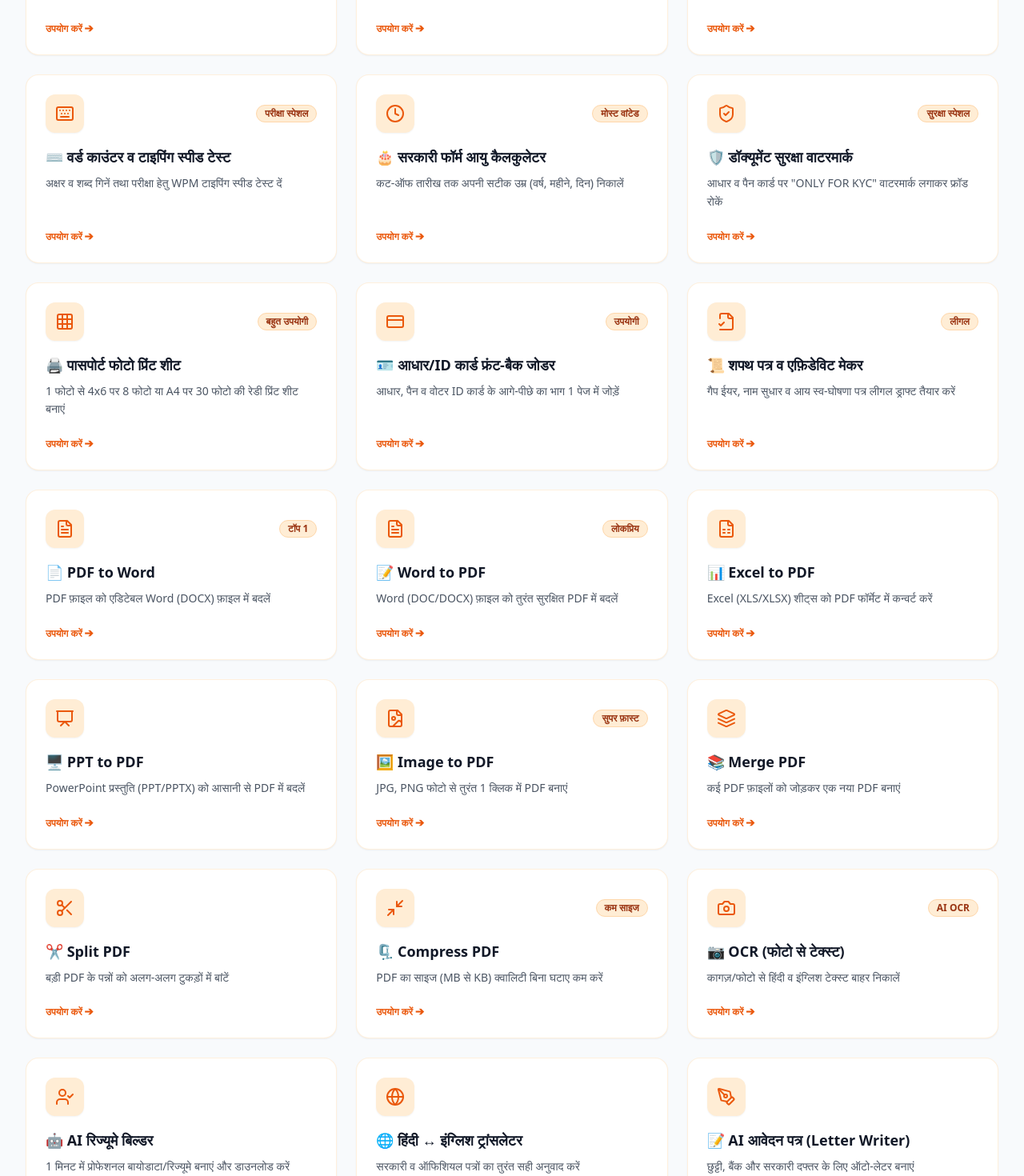
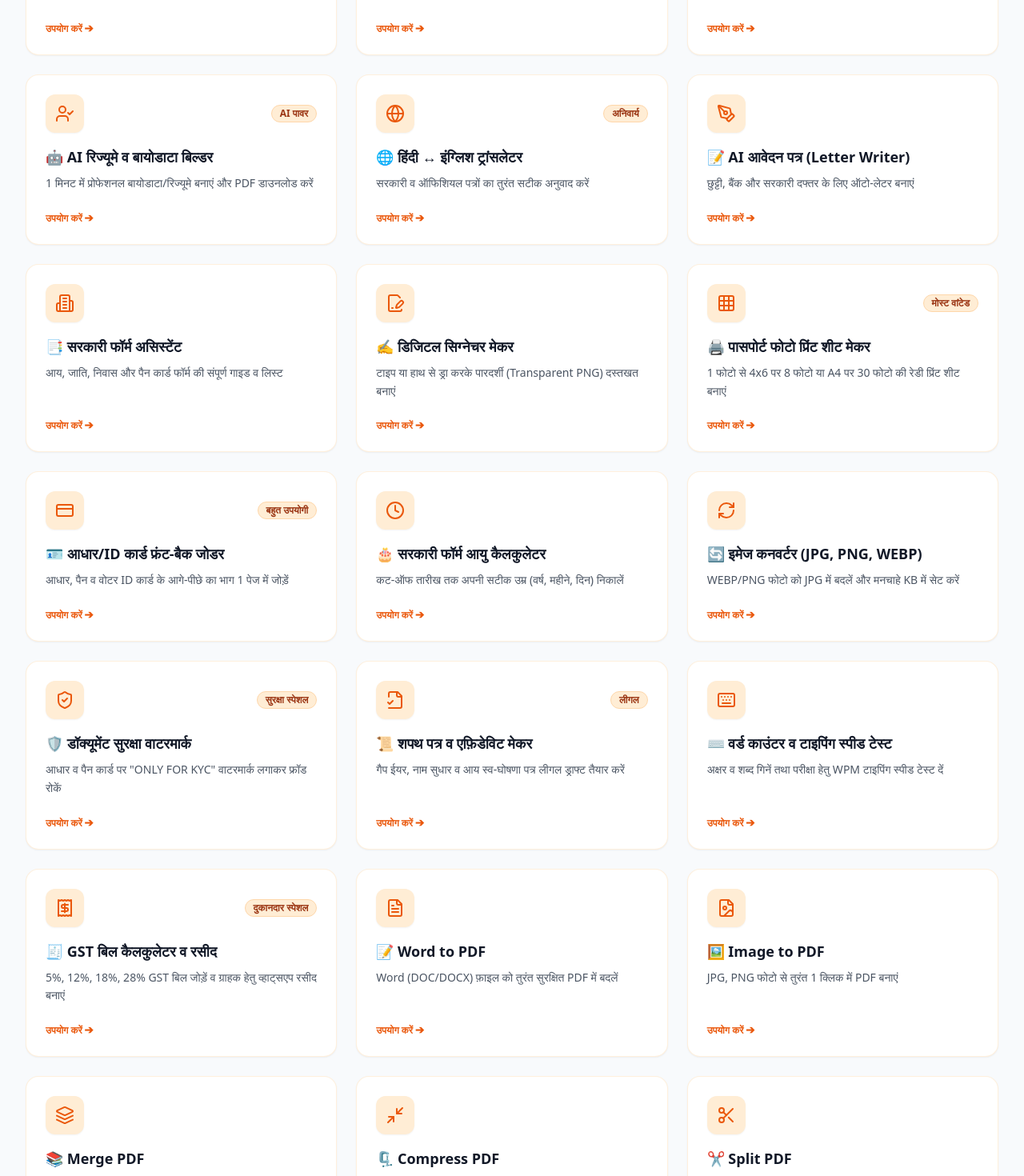
Before and after one commit to appi121/Mera-Document, a React (Vite) app: page / in a window 1280 px wide. Shown: the part 1020-2490 px from the top of the page at 80% size. Built offline with nearby package versions, Linux system fonts and the light colour scheme.

Commit message:
[dyad] Reordered tools list to display core initial tools first followed by popular utilities - wrote 1 file(s)

```diff
--- a/src/components/ToolGrid.tsx
+++ b/src/components/ToolGrid.tsx
@@ -37,6 +37,18 @@ interface ToolGridProps {
 }
 
 export const toolsData: ToolItem[] = [
+  // 1. Initial Core Tools (सबसे पहले जोड़ने वाले मुख्य टूल्स)
+  {
+    id: 'pdf-to-word',
+    titleHi: '📄 PDF to Word (स्कैन OCR स्पेशल)',
+    titleEn: '📄 PDF to Word Converter (AI OCR)',
+    descHi: 'PDF एवं स्कैन कागज़ात को एडिटेबल Word (DOCX) फ़ाइल में बदलें',
+    descEn: 'Convert PDF & scanned paper photos into editable Word documents',
+    icon: 'pdf-to-word',
+    category: 'popular',
+    badgeHi: 'टॉप 1 टूल',
+    badgeEn: 'Top #1 Tool',
+  },
   {
     id: 'photo-resizer',
     titleHi: '🖼️ फोटो व सिग्नेचर रिसाइज़र',
@@ -49,37 +61,88 @@ export const toolsData: ToolItem[] = [
     badgeEn: 'Govt Form Special',
   },
   {
-    id: 'image-converter',
-    titleHi: '🔄 इमेज कनवर्टर (JPG, PNG, WEBP)',
-    titleEn: '🔄 Image Format & Target KB Converter',
-    descHi: 'WEBP/PNG फोटो को JPG में बदलें और मनचाहे KB में सेट करें',
-    descEn: 'Convert WEBP/PNG to JPG & squeeze image to exact KB size',
-    icon: 'image-converter',
-    category: 'popular',
-    badgeHi: 'कन्वर्टर',
-    badgeEn: 'Converter',
+    id: 'ocr',
+    titleHi: '📷 OCR (फोटो से टेक्स्ट निकालें)',
+    titleEn: '📷 OCR Photo Text Extractor',
+    descHi: 'कागज़/फोटो से हिंदी व इंग्लिश टेक्स्ट बाहर निकालें व कॉपी करें',
+    descEn: 'Extract editable Hindi & English text from photos & paper images',
+    icon: 'ocr',
+    category: 'utilities',
+    badgeHi: 'AI OCR',
+    badgeEn: 'AI OCR',
   },
   {
-    id: 'gst-calculator',
-    titleHi: '🧾 GST बिल कैलकुलेटर व रसीद',
-    titleEn: '🧾 GST Bill Calculator & Receipt',
-    descHi: '5%, 12%, 18%, 28% GST बिल जोड़ें व ग्राहक हेतु व्हाट्सएप रसीद बनाएं',
-    descEn: 'Calculate GST bill with CGST/SGST breakdown & WhatsApp receipt',
-    icon: 'gst-calculator',
-    category: 'utilities',
-    badgeHi: 'दुकानदार स्पेशल',
-    badgeEn: 'Bill & Receipt',
+    id: 'resume',
+    titleHi: '🤖 AI रिज्यूमे व बायोडाटा बिल्डर',
+    titleEn: '🤖 AI Resume & Biodata Builder',
+    descHi: '1 मिनट में प्रोफेशनल बायोडाटा/रिज्यूमे बनाएं और PDF डाउनलोड करें',
+    descEn: 'Build professional Indian resume in 1 minute with instant PDF download',
+    icon: 'resume',
+    category: 'ai',
+    badgeHi: 'AI पावर',
+    badgeEn: 'AI Powered',
   },
   {
-    id: 'typing-counter',
-    titleHi: '⌨️ वर्ड काउंटर व टाइपिंग स्पीड टेस्ट',
-    titleEn: '⌨️ Word Counter & WPM Typing Test',
-    descHi: 'अक्षर व शब्द गिनें तथा परीक्षा हेतु WPM टाइपिंग स्पीड टेस्ट दें',
-    descEn: 'Count words & characters, measure exam WPM typing speed',
-    icon: 'typing-counter',
+    id: 'translate',
+    titleHi: '🌐 हिंदी ↔ इंग्लिश ट्रांसलेटर',
+    titleEn: '🌐 Hindi ↔ English AI Translator',
+    descHi: 'सरकारी व ऑफिशियल पत्रों का तुरंत सटीक अनुवाद करें',
+    descEn: 'Instant translation for official, legal & govt work',
+    icon: 'translate',
+    category: 'ai',
+    badgeHi: 'अनिवार्य',
+    badgeEn: 'Essential',
+  },
+  {
+    id: 'letter',
+    titleHi: '📝 AI आवेदन पत्र (Letter Writer)',
+    titleEn: '📝 AI Letter & Application Writer',
+    descHi: 'छुट्टी, बैंक और सरकारी दफ्तर के लिए ऑटो-लेटर बनाएं',
+    descEn: 'Auto-generate leave, bank & official complaint applications',
+    icon: 'letter',
+    category: 'ai',
+  },
+  {
+    id: 'govt',
+    titleHi: '📑 सरकारी फॉर्म असिस्टेंट',
+    titleEn: '📑 Govt Form Guide & Assistant',
+    descHi: 'आय, जाति, निवास और पैन कार्ड फॉर्म की संपूर्ण गाइड व लिस्ट',
+    descEn: 'Complete guide & document checklist for Indian Govt Forms',
+    icon: 'govt',
+    category: 'popular',
+  },
+  {
+    id: 'signature',
+    titleHi: '✍️ डिजिटल सिग्नेचर मेकर',
+    titleEn: '✍️ Digital Signature Creator',
+    descHi: 'टाइप या हाथ से ड्रा करके पारदर्शी (Transparent PNG) दस्तखत बनाएं',
+    descEn: 'Create transparent PNG signatures by typing or drawing',
+    icon: 'signature',
     category: 'utilities',
-    badgeHi: 'परीक्षा स्पेशल',
-    badgeEn: 'Exam Special',
+  },
+
+  // 2. Most Frequently Used Utilities (सबसे ज्यादा उपयोग होने वाले अन्य लोकप्रिय टूल्स)
+  {
+    id: 'passport-sheet',
+    titleHi: '🖨️ पासपोर्ट फोटो प्रिंट शीट मेकर',
+    titleEn: '🖨️ Passport Photo Sheet Maker',
+    descHi: '1 फोटो से 4x6 पर 8 फोटो या A4 पर 30 फोटो की रेडी प्रिंट शीट बनाएं',
+    descEn: 'Generate printable 8-photo (4x6) or 30-photo (A4) sheets instantly',
+    icon: 'passport-sheet',
+    category: 'popular',
+    badgeHi: 'मोस्ट वांटेड',
+    badgeEn: 'Most Popular',
+  },
+  {
+    id: 'id-joiner',
+    titleHi: '🪪 आधार/ID कार्ड फ्रंट-बैक जोडर',
+    titleEn: '🪪 ID Card Front & Back Joiner',
+    descHi: 'आधार, पैन व वोटर ID कार्ड के आगे-पीछे का भाग 1 पेज में जोड़ें',
+    descEn: 'Combine Front and Back of Aadhaar, PAN or Voter ID onto 1 page',
+    icon: 'id-joiner',
+    category: 'popular',
+    badgeHi: 'बहुत उपयोगी',
+    badgeEn: 'Must Have',
   },
   {
     id: 'age-calculator',
@@ -89,8 +152,15 @@ export const toolsData: ToolItem[] = [
     descEn: 'Calculate exact age in Years, Months, Days on job cut-off date',
     icon: 'age-calculator',
     category: 'popular',
-    badgeHi: 'मोस्ट वांटेड',
-    badgeEn: 'Most Needed',
+  },
+  {
+    id: 'image-converter',
+    titleHi: '🔄 इमेज कनवर्टर (JPG, PNG, WEBP)',
+    titleEn: '🔄 Image Format & Target KB Converter',
+    descHi: 'WEBP/PNG फोटो को JPG में बदलें और मनचाहे KB में सेट करें',
+    descEn: 'Convert WEBP/PNG to JPG & squeeze image to exact KB size',
+    icon: 'image-converter',
+    category: 'popular',
   },
   {
     id: 'watermark',
@@ -104,28 +174,6 @@ export const toolsData: ToolItem[] = [
     badgeEn: 'Anti-Fraud',
   },
   {
-    id: 'passport-sheet',
-    titleHi: '🖨️ पासपोर्ट फोटो प्रिंट शीट',
-    titleEn: '🖨️ Passport Photo Sheet Maker',
-    descHi: '1 फोटो से 4x6 पर 8 फोटो या A4 पर 30 फोटो की रेडी प्रिंट शीट बनाएं',
-    descEn: 'Generate printable 8-photo (4x6) or 30-photo (A4) sheets instantly',
-    icon: 'passport-sheet',
-    category: 'popular',
-    badgeHi: 'बहुत उपयोगी',
-    badgeEn: 'Must Have',
-  },
-  {
-    id: 'id-joiner',
-    titleHi: '🪪 आधार/ID कार्ड फ्रंट-बैक जोडर',
-    titleEn: '🪪 ID Card Front & Back Joiner',
-    descHi: 'आधार, पैन व वोटर ID कार्ड के आगे-पीछे का भाग 1 पेज में जोड़ें',
-    descEn: 'Combine Front and Back of Aadhaar, PAN or Voter ID onto 1 page',
-    icon: 'id-joiner',
-    category: 'popular',
-    badgeHi: 'उपयोगी',
-    badgeEn: 'Useful',
-  },
-  {
     id: 'affidavit',
     titleHi: '📜 शपथ पत्र व एफ़िडेविट मेकर',
     titleEn: '📜 AI Affidavit Generator',
@@ -137,16 +185,27 @@ export const toolsData: ToolItem[] = [
     badgeEn: 'Legal Draft',
   },
   {
-    id: 'pdf-to-word',
-    titleHi: '📄 PDF to Word',
-    titleEn: '📄 PDF to Word Converter',
-    descHi: 'PDF फ़ाइल को एडिटेबल Word (DOCX) फ़ाइल में बदलें',
-    descEn: 'Convert PDF files to editable Word (DOCX) document',
-    icon: 'pdf-to-word',
-    category: 'pdf',
-    badgeHi: 'टॉप 1',
-    badgeEn: 'Top #1',
+    id: 'typing-counter',
+    titleHi: '⌨️ वर्ड काउंटर व टाइपिंग स्पीड टेस्ट',
+    titleEn: '⌨️ Word Counter & WPM Typing Test',
+    descHi: 'अक्षर व शब्द गिनें तथा परीक्षा हेतु WPM टाइपिंग स्पीड टेस्ट दें',
+    descEn: 'Count words & characters, measure exam WPM typing speed',
+    icon: 'typing-counter',
+    category: 'utilities',
   },
+  {
+    id: 'gst-calculator',
+    titleHi: '🧾 GST बिल कैलकुलेटर व रसीद',
+    titleEn: '🧾 GST Bill Calculator & Receipt',
+    descHi: '5%, 12%, 18%, 28% GST बिल जोड़ें व ग्राहक हेतु व्हाट्सएप रसीद बनाएं',
+    descEn: 'Calculate GST bill with CGST/SGST breakdown & WhatsApp receipt',
+    icon: 'gst-calculator',
+    category: 'utilities',
+    badgeHi: 'दुकानदार स्पेशल',
+    badgeEn: 'Bill & Receipt',
+  },
+
+  // 3. Additional PDF & Supporting Tools
   {
     id: 'word-to-pdf',
     titleHi: '📝 Word to PDF',
@@ -155,8 +214,42 @@ export const toolsData: ToolItem[] = [
     descEn: 'Convert Word document to secure high quality PDF',
     icon: 'word-to-pdf',
     category: 'pdf',
-    badgeHi: 'लोकप्रिय',
-    badgeEn: 'Popular',
+  },
+  {
+    id: 'img-to-pdf',
+    titleHi: '🖼️ Image to PDF',
+    titleEn: '🖼️ Image to PDF Converter',
+    descHi: 'JPG, PNG फोटो से तुरंत 1 क्लिक में PDF बनाएं',
+    descEn: 'Convert JPG, PNG photos into single PDF file',
+    icon: 'img-to-pdf',
+    category: 'pdf',
+  },
+  {
+    id: 'merge-pdf',
+    titleHi: '📚 Merge PDF',
+    titleEn: '📚 Merge PDF Files',
+    descHi: 'कई PDF फ़ाइलों को जोड़कर एक नया PDF बनाएं',
+    descEn: 'Combine multiple PDF files into one single PDF',
+    icon: 'merge-pdf',
+    category: 'pdf',
+  },
+  {
+    id: 'compress-pdf',
+    titleHi: '🗜️ Compress PDF',
+    titleEn: '🗜️ Compress PDF Size',
+    descHi: 'PDF का साइज (MB से KB) क्वालिटी बिना घटाए कम करें',
+    descEn: 'Reduce PDF file size without losing quality',
+    icon: 'compress-pdf',
+    category: 'pdf',
+  },
+  {
+    id: 'split-pdf',
+    titleHi: '✂️ Split PDF',
+    titleEn: '✂️ Split PDF File',
+    descHi: 'बड़ी PDF के पन्नों को अलग-अलग टुकड़ों में बांटें',
+    descEn: 'Extract or split pages from large PDF document',
+    icon: 'split-pdf',
+    category: 'pdf',
   },
   {
     id: 'excel-to-pdf',
@@ -175,101 +268,6 @@ export const toolsData: ToolItem[] = [
     descEn: 'Convert PowerPoint slides to PDF format easily',
     icon: 'ppt-to-pdf',
     category: 'pdf',
-  },
-  {
-    id: 'img-to-pdf',
-    titleHi: '🖼️ Image to PDF',
-    titleEn: '🖼️ Image to PDF Converter',
-    descHi: 'JPG, PNG फोटो से तुरंत 1 क्लिक में PDF बनाएं',
-    descEn: 'Convert JPG, PNG photos into single PDF file',
-    icon: 'img-to-pdf',
-    category: 'pdf',
-    badgeHi: 'सुपर फ़ास्ट',
-    badgeEn: 'Fast',
-  },
-  {
-    id: 'merge-pdf',
-    titleHi: '📚 Merge PDF',
-    titleEn: '📚 Merge PDF Files',
-    descHi: 'कई PDF फ़ाइलों को जोड़कर एक नया PDF बनाएं',
-    descEn: 'Combine multiple PDF files into one single PDF',
-    icon: 'merge-pdf',
-    category: 'pdf',
-  },
-  {
-    id: 'split-pdf',
-    titleHi: '✂️ Split PDF',
-    titleEn: '✂️ Split PDF File',
-    descHi: 'बड़ी PDF के पन्नों को अलग-अलग टुकड़ों में बांटें',
-    descEn: 'Extract or split pages from large PDF document',
-    icon: 'split-pdf',
-    category: 'pdf',
-  },
-  {
-    id: 'compress-pdf',
-    titleHi: '🗜️ Compress PDF',
-    titleEn: '🗜️ Compress PDF Size',
-    descHi: 'PDF का साइज (MB से KB) क्वालिटी बिना घटाए कम करें',
-    descEn: 'Reduce PDF file size without losing quality',
-    icon: 'compress-pdf',
-    category: 'pdf',
-    badgeHi: 'कम साइज',
-    badgeEn: 'Reduce MB',
-  },
-  {
-    id: 'ocr',
-    titleHi: '📷 OCR (फोटो से टेक्स्ट)',
-    titleEn: '📷 OCR Text Extractor',
-    descHi: 'कागज़/फोटो से हिंदी व इंग्लिश टेक्स्ट बाहर निकालें',
-    descEn: 'Extract Hindi & English text from photos & scanned pages',
-    icon: 'ocr',
-    category: 'utilities',
-    badgeHi: 'AI OCR',
-    badgeEn: 'AI OCR',
-  },
-  {
-    id: 'resume',
-    titleHi: '🤖 AI रिज्यूमे बिल्डर',
-    titleEn: '🤖 AI Resume Builder',
-    descHi: '1 मिनट में प्रोफेशनल बायोडाटा/रिज्यूमे बनाएं और डाउनलोड करें',
-    descEn: 'Build professional Indian resume in 1 minute',
-    icon: 'resume',
-    category: 'ai',
-  },
-  {
-    id: 'translate',
-    titleHi: '🌐 हिंदी ↔ इंग्लिश ट्रांसलेटर',
-    titleEn: '🌐 Hindi ↔ English Translator',
-    descHi: 'सरकारी व ऑफिशियल पत्रों का तुरंत सही अनुवाद करें',
-    descEn: 'Instant translation for official & govt work',
-    icon: 'translate',
-    category: 'ai',
-  },
-  {
-    id: 'letter',
-    titleHi: '📝 AI आवेदन पत्र (Letter Writer)',
-    titleEn: '📝 AI Letter Writer',
-    descHi: 'छुट्टी, बैंक और सरकारी दफ्तर के लिए ऑटो-लेटर बनाएं',
-    descEn: 'Auto-generate leave, bank & official letters',
-    icon: 'letter',
-    category: 'ai',
-  },
-  {
-    id: 'govt',
-    titleHi: '📑 सरकारी फॉर्म असिस्टेंट',
-    titleEn: '📑 Govt Form Assistant',
-    descHi: 'आय, जाति, निवास और पैन कार्ड फॉर्म की संपूर्ण गाइड',
-    descEn: 'Complete guide & checklist for Indian Govt Forms',
-    icon: 'govt',
-  },
-  {
-    id: 'signature',
-    titleHi: '✍️ डिजिटल सिग्नेचर मेकर',
-    titleEn: '✍️ Signature Creator',
-    descHi: 'पारदर्शी (Transparent PNG) डिजिटल दस्तखत बनाएं',
-    descEn: 'Create transparent PNG digital signatures',
-    icon: 'signature',
-    category: 'utilities',
   },
   {
     id: 'templates',
```
